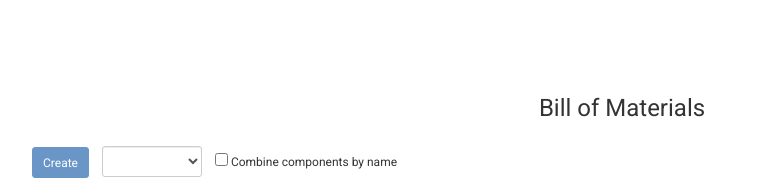
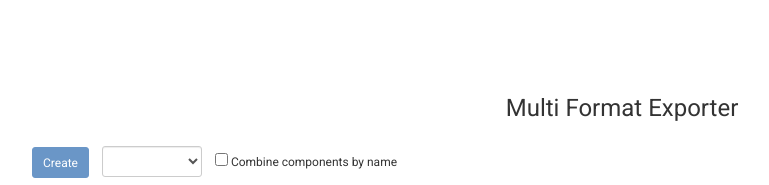
Before and after one commit to hud-code/multi-format-exporter, a website: page views/index.html in a window 1280 px wide. Shown: the top 185 px of the page, without its empty margins (18-787 px from the left). Drawn offline with Linux system fonts and the light colour scheme; files that its build step writes are made by us from their sources; no server answers; files whose address does not match are found by name.

Commit message:
Update index.html

```diff
--- a/views/index.html
+++ b/views/index.html
@@ -22,7 +22,7 @@
   <div class="bom-controls">
       <div class="bom-content-top">
           <div class="row">
-                  <h3 class="bom-title">Bill of Materials</h3>
+                  <h3 class="bom-title">Multi Format Exporter</h3>
           </div>
           <div id="context-table">
               <div class="bom-ctrl-aligned">
```
